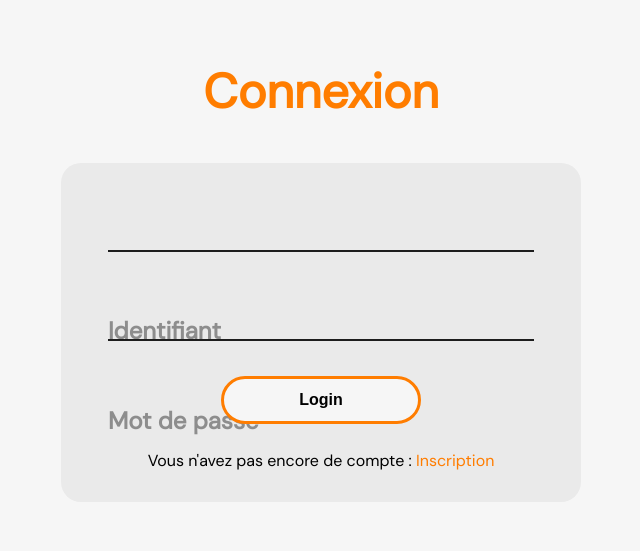
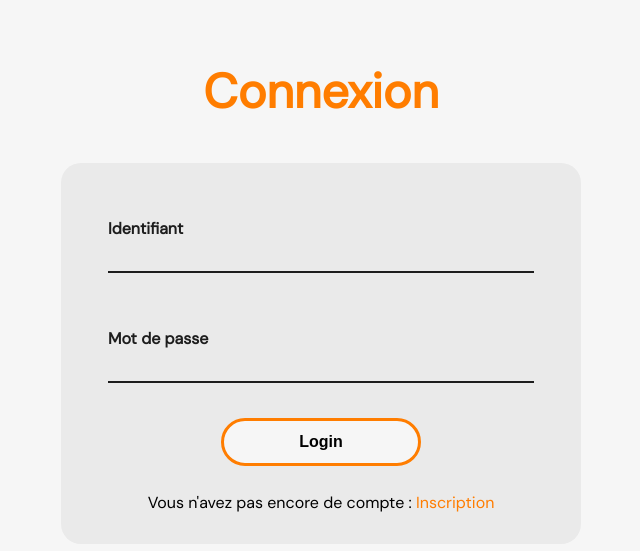
Before and after one commit to RobinNoiret/CESI_CPIA2_WEB-MERGE_WEBSITE, a PHP site: page /connexion.html in a window 1280 px wide. Shown: the top 551 px of the page, without its empty margins (319-959 px from the left). Run offline with PHP 8.4, Linux system fonts and the light colour scheme.

Commit message:
Maj du formulaire de connexion

```diff
--- a/SITE/CSS/style.css
+++ b/SITE/CSS/style.css
@@ -350,11 +350,11 @@ nav a:hover
     display: flex;
     flex-direction: column;
     align-items: flex-start; /* Pour aligner les éléments à gauche */
-    gap: 10px; /* Pour définir l'espacement vertical entre les éléments */
     margin: 25px;
+    position: relative;
 }
 
-.form-field1, .form-field2 {
+.form-field-usr, .form-field-pwd {
     width: 100%;
     border: 0;
     border-bottom: 2px solid var(--noir-fixe);
@@ -368,54 +368,28 @@ nav a:hover
     &::placeholder {
       color: transparent;
     }
+  }
 
-    &:placeholder-shown ~ .form-label1 {
-      font-size: 1.5rem;
-      cursor: text;
-      top: 315px;
-      opacity: 0.45;
-    }
-    &:placeholder-shown ~ .form-label2 {
-        font-size: 1.5rem;
-        cursor: text;
-        top: 405px;
-        opacity: 0.45;
-      }
-  }
-  .form-field1 {
+  /* Fonction de validation */
+  .form-field-usr {
     margin-bottom: 30px;
   }
 
-  .form-label1 {
-    position: absolute;
-    top: 300px;
+  .form-label-usr {
+    position: relative;
     display: block;
-    transition: 0.2s;
     font-size: 1rem;
     color: var(--noir-fixe);
   }
-  .form-label2 {
-    position: absolute;
-    top: 390px;
+  .form-label-pwd {
+    position: relative;
     display: block;
-    transition: 0.2s;
     font-size: 1rem;
     color: var(--noir-fixe);
   }
 
-  .form-field1:focus {
-    ~ .form-label1 {
-      position: absolute;
-      top: 300px;
-      display: block;
-      transition: 0.2s;
-      font-size: 1rem;
-      color: var(--gradient-color1);
-      font-weight:700;
-      opacity: 1;
-    }
+  .form-field-usr:focus {
     padding-bottom: 6px;
-    font-weight: 700;
     border-width: 3px;
     border-image-slice: 1;
     border-color: var(--gradient-color1);
@@ -426,19 +400,8 @@ nav a:hover
 
       }
   }
-  .form-field2:focus {
-    ~ .form-label2 {
-      position: absolute;
-      top: 390px;
-      display: block;
-      transition: 0.2s;
-      font-size: 1rem;
-      color: var(--gradient-color1);
-      font-weight:700;
-      opacity: 1;
-    }
+  .form-field-pwd:focus {
     padding-bottom: 6px;
-    font-weight: 700;
     border-width: 3px;
     border-image-slice: 1;
     border-color: var(--gradient-color1);
@@ -451,13 +414,12 @@ nav a:hover
   }
 
   /* reset input */
-  .form-field1, .form-field2{
+  .form-field-usr, .form-field-pwd{
     &:required,&:invalid { box-shadow:none; }
   }
 
 .login-button {
     display: inline;
-
     font-weight: bold;
     font-size: 1em;
     width: 200px;
--- a/SITE/connexion.html
+++ b/SITE/connexion.html
@@ -16,12 +16,12 @@
         <form class="login-form">
             <fieldset class="fieldset-group">
                 <div class="form-group">
-                    <input type="text" class="form-field1" placeholder="email@example.com" id="identifiant" name="identifiant" required>
-                    <label for="identifiant" class="form-label1">Identifiant</label>
+                    <label for="identifiant" class="form-label-usr">Identifiant</label>
+                    <input type="text" class="form-field-usr" placeholder="email@example.com" id="identifiant" name="identifiant" required>
                 </div>
                 <div class="form-group">
-                    <input type="password" class="form-field2" placeholder="password" id="mot-de-passe" name="mot-de-passe" required>
-                    <label for="mot-de-passe" class="form-label2">Mot de passe</label>
+                    <label for="mot-de-passe" class="form-label-pwd">Mot de passe</label>
+                    <input type="password" class="form-field-pwd" placeholder="password" id="mot-de-passe" name="mot-de-passe" required>
                 </div>
                 <input type="submit" class="login-button" value="Login">
                 <p class="inscription">
```
